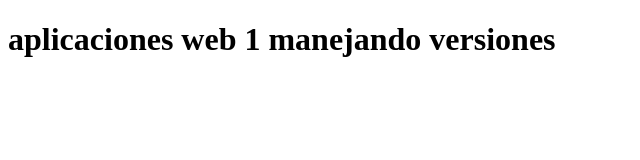
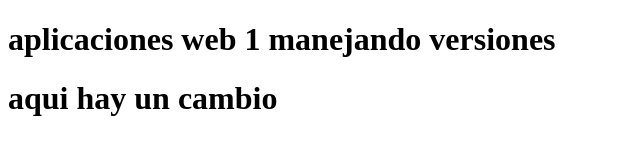
Before and after one commit to ricardo712/PROYECTOWEB-GIT, a plain HTML site: page index.html in a window 1280 px wide. Shown: the whole page, without its empty margins (0-640 px from the left). Drawn offline with Linux system fonts and the light colour scheme.

Commit message:
aqui esta mi segundo commit

```diff
--- a/index.html
+++ b/index.html
@@ -10,6 +10,7 @@
 
 <body>
     <h1>aplicaciones web 1 manejando versiones</h1>
+    <h1>aqui hay un cambio</h1>
 </body>
 
 </html>
```
